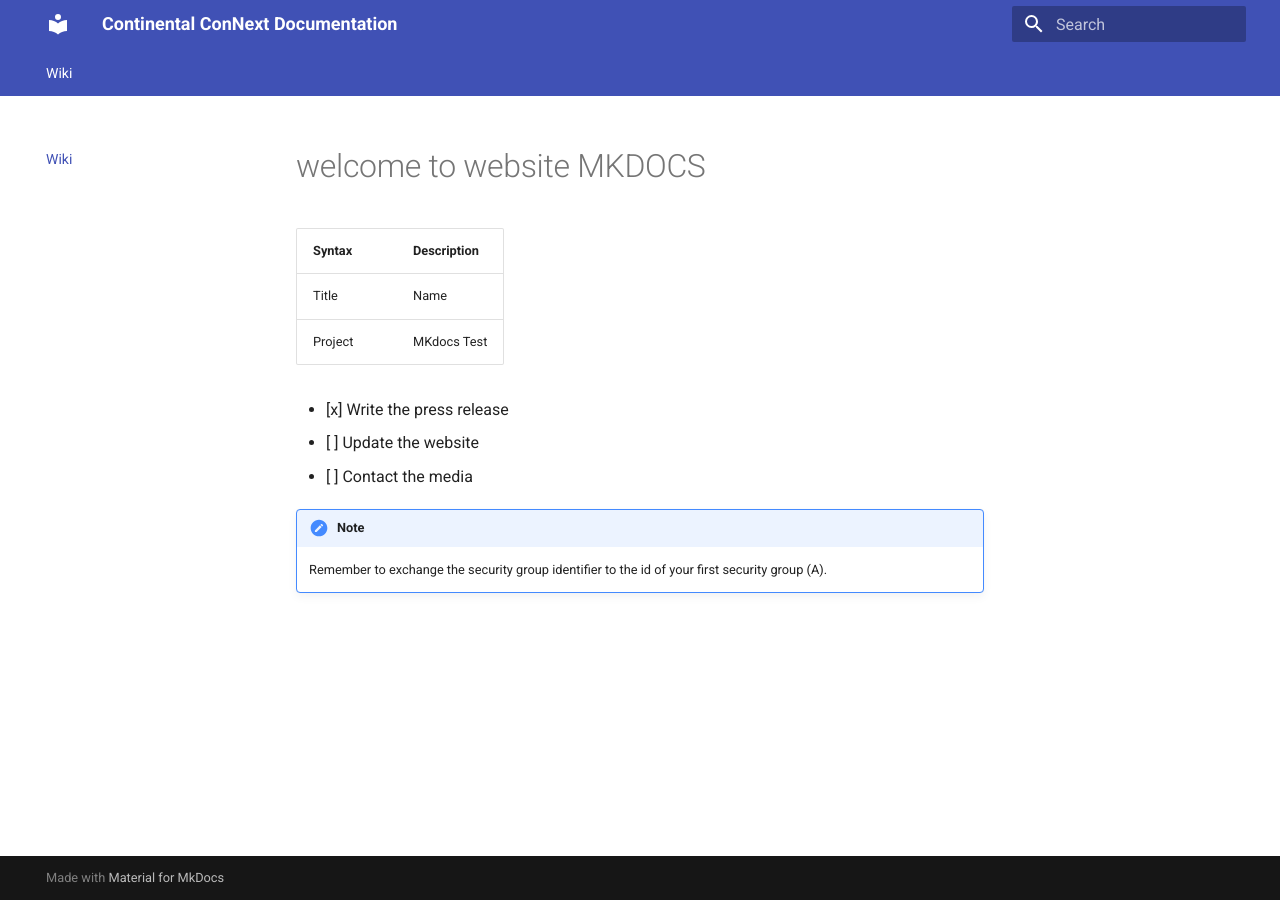
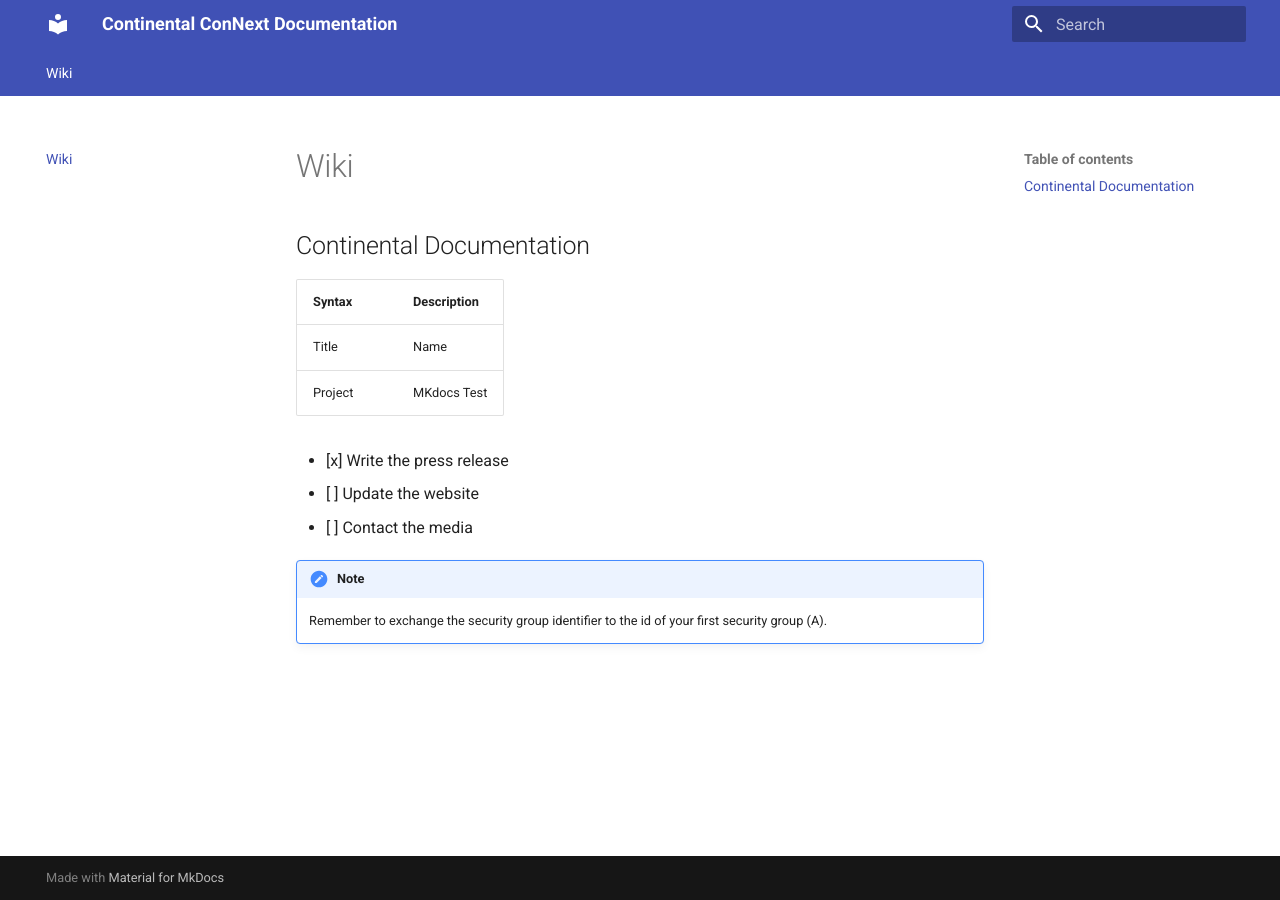
Before and after one commit to Sharbal-Shuker/mkdocs_test, an MkDocs documentation site: the page built from docs/index.md, in a window 1280 px wide. Built offline with MkDocs 1.6.1 and Material for MkDocs 9.7.7, drawn with Linux system fonts in a browser that asks for light colours.

Commit message:
Update index.md

```diff
--- a/docs/index.md
+++ b/docs/index.md
@@ -1,4 +1,6 @@
-#welcome to website MKDOCS
+##Continental Documentation
+
+
 | Syntax | Description |
 | ----------- | ----------- |
 | Title | Name |
```
